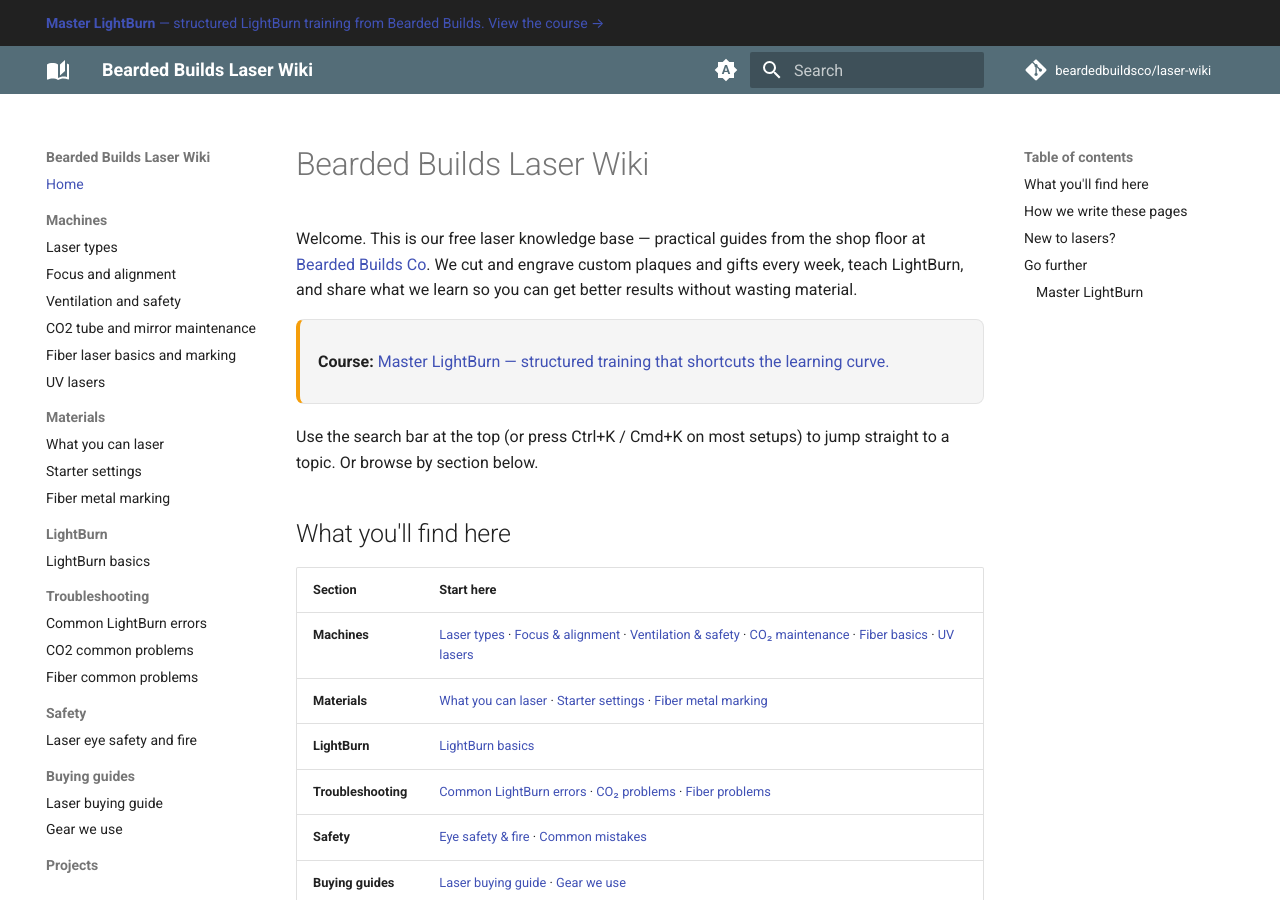
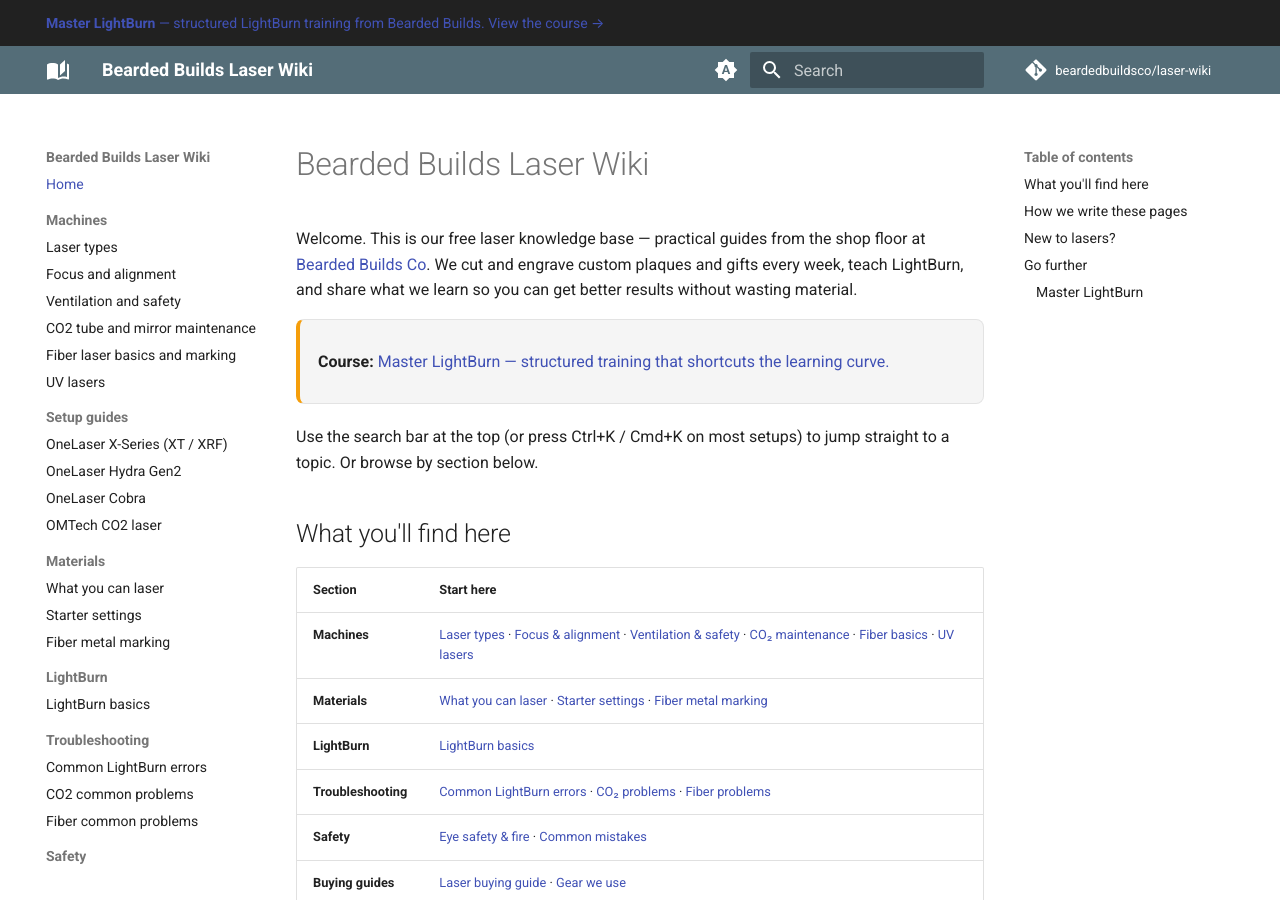
Before and after one commit to beardedbuildsco/laser-wiki, an MkDocs documentation site: the page built from docs/index.md, in a window 1280 px wide and 900 px high. Built offline with MkDocs 1.6.1 and Material for MkDocs 9.7.7, drawn with Linux system fonts in a browser that asks for light colours; comment, search, counter and statistics services are not loaded.

Commit message:
Add Setup guides section to wiki nav

```diff
--- a/mkdocs.yml
+++ b/mkdocs.yml
@@ -86,6 +86,11 @@ nav:
       - CO2 tube and mirror maintenance: machines/co2-tube-and-mirror-maintenance.md
       - Fiber laser basics and marking: machines/fiber-laser-basics-and-marking.md
       - UV lasers: machines/uv-lasers.md
+  - Setup guides:
+      - OneLaser X-Series (XT / XRF): reference/onelaser-x-series-setup.md
+      - OneLaser Hydra Gen2: reference/onelaser-hydra-setup.md
+      - OneLaser Cobra: reference/onelaser-cobra-setup.md
+      - OMTech CO2 laser: reference/omtech-setup-guide.md
   - Materials:
       - What you can laser: materials/what-you-can-laser.md
       - Starter settings: materials/starter-settings.md
```
